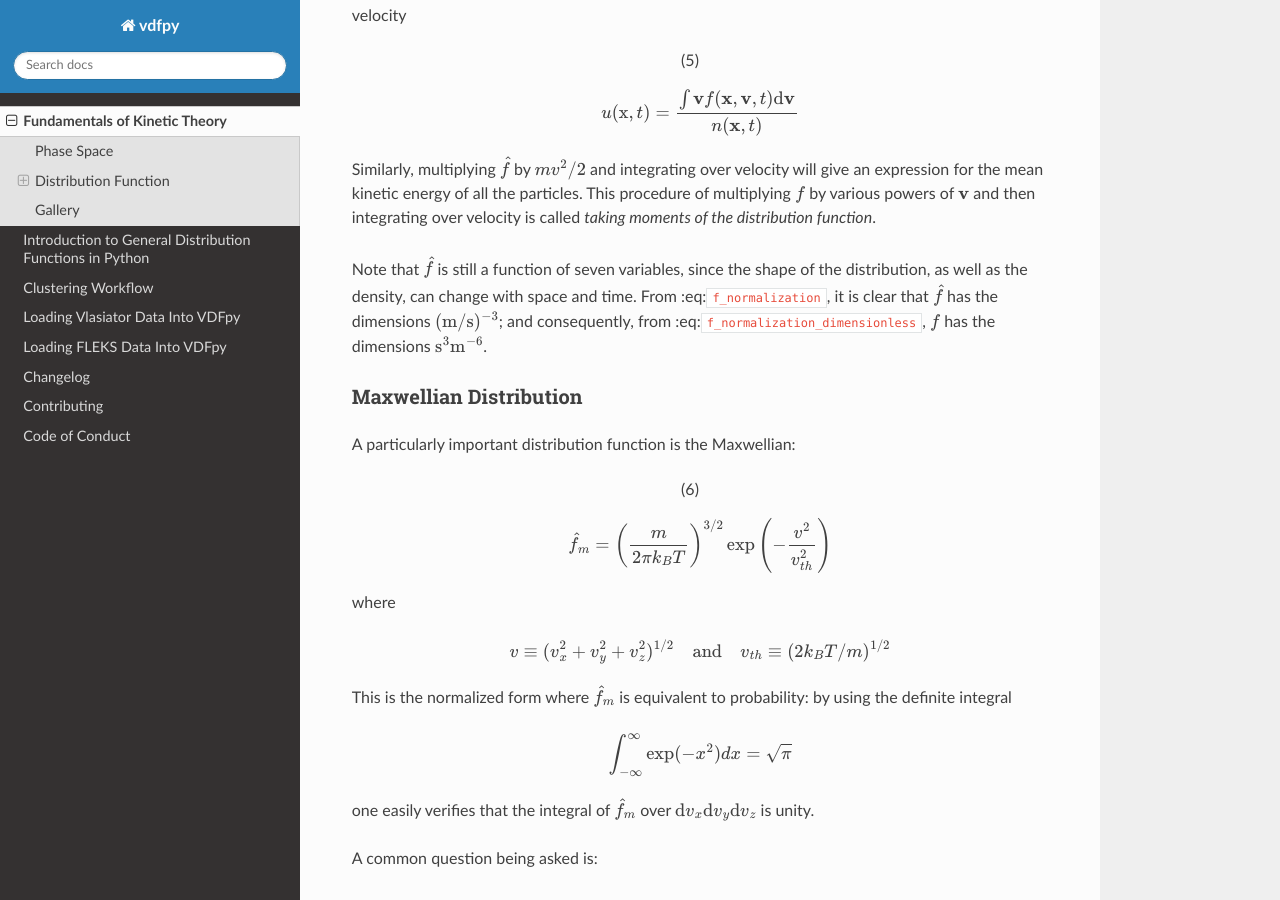
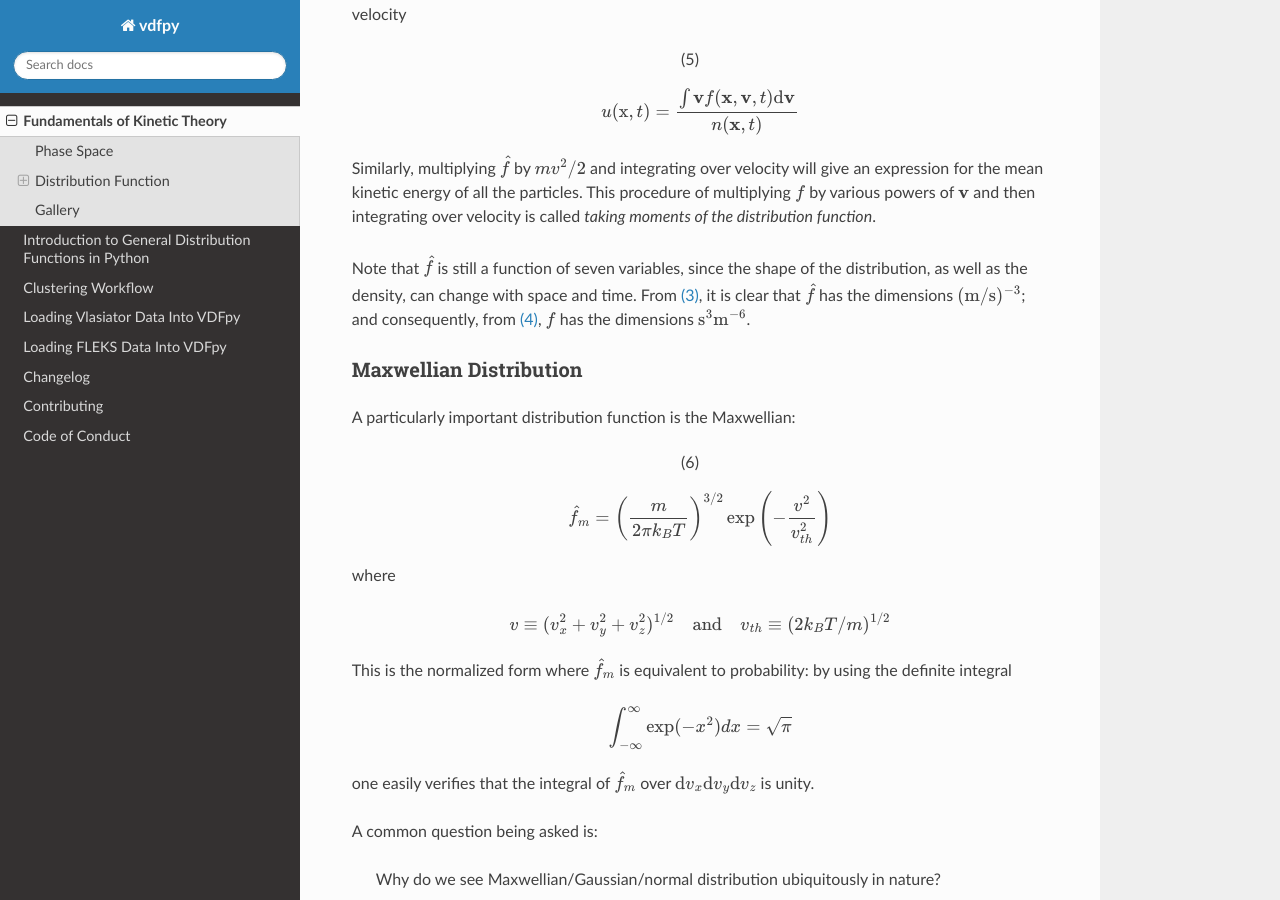
Before and after one commit to henry2004y/vdfpy, a Sphinx documentation site: the page built from docs/vdf.md, in a window 1280 px wide and 900 px high, scrolled down 3280 px. Built offline with Sphinx 7.4.7 and the Read the Docs theme 3.1.0, drawn with Linux system fonts in a browser that asks for light colours; pages that are not in the unit, such as notebooks, are missing from menus; some of the changed lines change nothing that is shown; some of the changed text lies outside the part shown.

Commit message:
Use MyST math syntax

````diff
--- a/docs/vdf.md
+++ b/docs/vdf.md
@@ -10,7 +10,7 @@ Particles in the upper half-plane always move to the right, since they have a po
 
 ## Distribution Function
 
-The fluid theory is the simplest description of a plasma; it is indeed fortunate that this approximation is sufficiently accurate to describe the majority of observed phenomena. There are some phenomena, however, for which a fluid treatment is inadequate. At any given time, each particle has a specific position and velocity. We can therefore characterize the instantaneous configuration of a large number of particles by specifying the density of particles at each point {math}`x, v` in phase-space. The function prescribing the instantaneous density of particles in phase-space is called the _distribution function_ and is denoted by {math}`f(x, v, t)`. Thus, {math}`f(x, v, t)\mathrm{d}x\mathrm{d}v` is the number of particles at time {math}`t` having positions in the range between {math}`x` and {math}`x+\mathrm{d}x` and velocities in the range between {math}`v` and {math}`v+\mathrm{d}v`. As time progresses, the particle motion and acceleration causes the number of particles in these {math}`x` and {math}`v` ranges to change and so :math`f` will change. This temporal evolution of {math}`f` gives a description of the system more detailed than a fluid description, but less detailed than following the trajectory of each individual particle. Using the evolution of {math}`f` to characterize the system does not keep track of the trajectories of individual particles, but rather characterizes classes of particles having the same {math}`x, v`.
+The fluid theory is the simplest description of a plasma; it is indeed fortunate that this approximation is sufficiently accurate to describe the majority of observed phenomena. There are some phenomena, however, for which a fluid treatment is inadequate. At any given time, each particle has a specific position and velocity. We can therefore characterize the instantaneous configuration of a large number of particles by specifying the density of particles at each point {math}`x, v` in phase-space. The function prescribing the instantaneous density of particles in phase-space is called the _distribution function_ and is denoted by {math}`f(x, v, t)`. Thus, {math}`f(x, v, t)\mathrm{d}x\mathrm{d}v` is the number of particles at time {math}`t` having positions in the range between {math}`x` and {math}`x+\mathrm{d}x` and velocities in the range between {math}`v` and {math}`v+\mathrm{d}v`. As time progresses, the particle motion and acceleration causes the number of particles in these {math}`x` and {math}`v` ranges to change and so {math}`f` will change. This temporal evolution of {math}`f` gives a description of the system more detailed than a fluid description, but less detailed than following the trajectory of each individual particle. Using the evolution of {math}`f` to characterize the system does not keep track of the trajectories of individual particles, but rather characterizes classes of particles having the same {math}`x, v`.
 
 In fluid theory, the dependent variables are functions of only four independent variables: {math}`x, y, z,` and {math}`t`. This is possible because the velocity distribution of each species is assumed to be Maxwellian everywhere and can therefore be uniquely specified by its bulk velocity {math}`\vec{U}` and the temperature {math}`T`. Since collisions can be rare in high-temperature plasmas, deviations from thermal equilibrium can be maintained for relatively long times. As an example, consider two velocity distributions {math}`f_1(v_x)` and {math}`f_2(v_x)` in a one-dimensional system (figure below). These two distributions will have entirely different behaviors, but as long as the areas under the curves are the same, fluid theory does not distinguish between them.
 
@@ -64,7 +64,7 @@ u(\mathrm{x},t)=\frac{\int\mathbf{v}f(\mathbf{x},\mathbf{v},t)\mathrm{d}\mathbf{
 
 Similarly, multiplying {math}`\hat{f}` by {math}`mv^2/2` and integrating over velocity will give an expression for the mean kinetic energy of all the particles. This procedure of multiplying {math}`f` by various powers of {math}`\mathbf{v}` and then integrating over velocity is called _taking moments of the distribution function_.
 
-Note that {math}`\hat{f}` is still a function of seven variables, since the shape of the distribution, as well as the density, can change with space and time. From :eq:`f_normalization`, it is clear that {math}`\hat{f}` has the dimensions {math}`(\text{m}/\text{s})^{-3}`; and consequently, from :eq:`f_normalization_dimensionless`, {math}`f` has the dimensions {math}`\text{s}^3 \text{m}^{-6}`.
+Note that {math}`\hat{f}` is still a function of seven variables, since the shape of the distribution, as well as the density, can change with space and time. From {eq}`f_normalization`, it is clear that {math}`\hat{f}` has the dimensions {math}`(\text{m}/\text{s})^{-3}`; and consequently, from {eq}`f_normalization_dimensionless`, {math}`f` has the dimensions {math}`\text{s}^3 \text{m}^{-6}`.
 
 ### Maxwellian Distribution
 
@@ -152,7 +152,7 @@ For a Maxwellian, we see that
 g(v) = 4\pi n (m/2\pi k_B T)^{3/2} v^2 \exp(-v^2/v_{th}^2)
 ```
 
-Note the difference between {math}`g(v)` and a one-dimensional Maxwellian distribution {math}`f(v_x)`. Although {math}`f(v_x)` is maximum for {math}`v_x=0`, {math}`g(v)` is zero for {math}`v=0`. This is just a consequence of the vanishing of the volume in phase space for {math}`v=0`. Sometimes {math}`g(v)` is carelessly denoted by {math}`f(v)`, as distinct from {math}`f(\mathbf{v})`; but {math}`g(v)` is a different function of its argument than {math}`f(\mathbf{v})` is of its argument. From :eq:`g_dist`, it is clear that {math}`g(v)` has dimensions {math}`\text{s}/\text{m}^4`.
+Note the difference between {math}`g(v)` and a one-dimensional Maxwellian distribution {math}`f(v_x)`. Although {math}`f(v_x)` is maximum for {math}`v_x=0`, {math}`g(v)` is zero for {math}`v=0`. This is just a consequence of the vanishing of the volume in phase space for {math}`v=0`. Sometimes {math}`g(v)` is carelessly denoted by {math}`f(v)`, as distinct from {math}`f(\mathbf{v})`; but {math}`g(v)` is a different function of its argument than {math}`f(\mathbf{v})` is of its argument. From {eq}`g_dist`, it is clear that {math}`g(v)` has dimensions {math}`\text{s}/\text{m}^4`.
 
 ## Gallery
 
````
Also changed, not shown: docs/distributions.ipynb.
